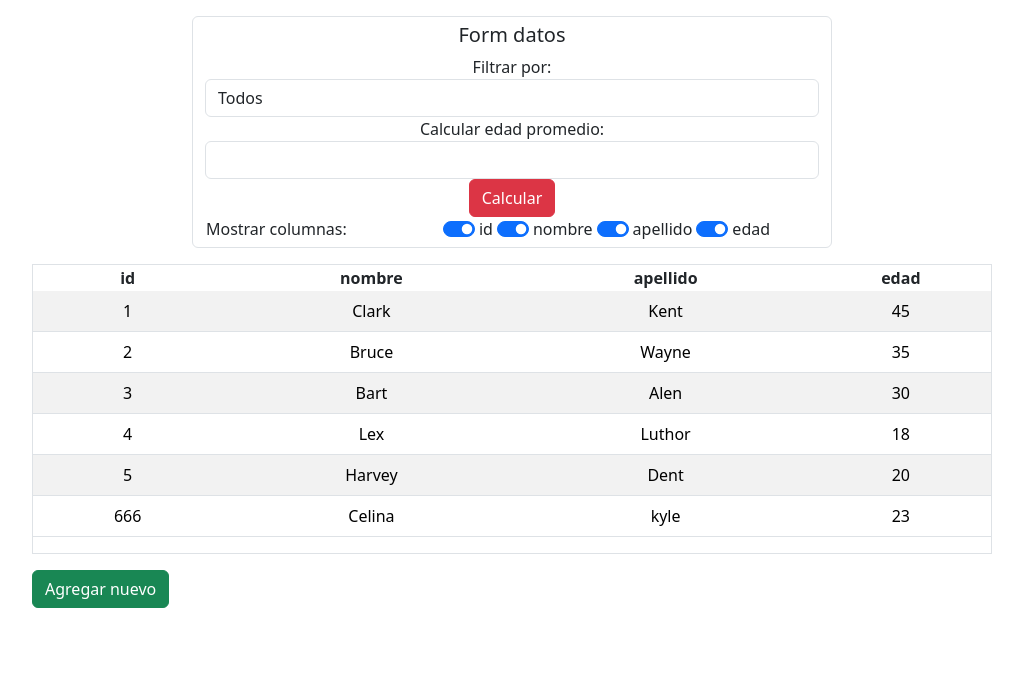
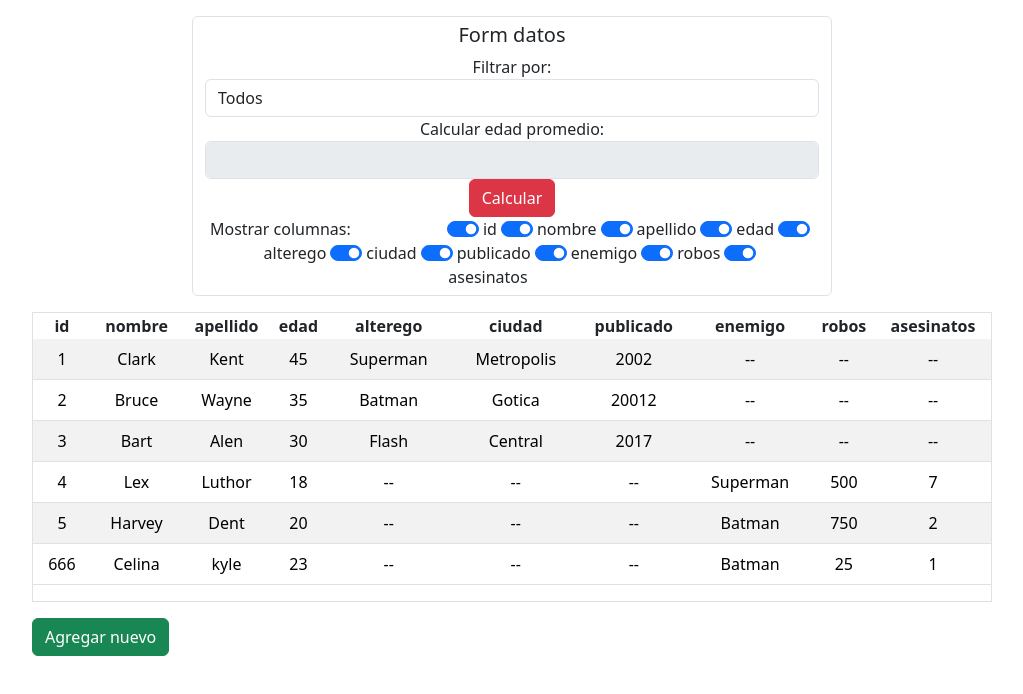
Before and after one commit to maurnl/LucianoMauroPrimerParcialLabo3, a plain HTML site: page index.html in a window 1280 px wide. Shown: the whole page, without its empty margins (128-1151 px from the left). Drawn offline with nearby package versions, Linux system fonts and the light colour scheme.

Commit message:
refactorizo crear tabla pra que tome todas las propiedades independientemente del tipo

```diff
--- a/index.html
+++ b/index.html
@@ -14,6 +14,7 @@
     <script>
 
         document.addEventListener("DOMContentLoaded", () => {
+            // Datos
             const $contenedorTabla = document.getElementById("contenedor-tabla");
             const $seleccionTipoPersona = document.getElementById("seleccion-tipo");
             const $resultadoEdadPromedio = document.getElementById("resultadoEdadPromedio");
@@ -241,15 +242,12 @@
             document.querySelectorAll(`#col-${columna}`).forEach(n => n.style.display = n.style.display == "none" ? "" : "none");
         }
 
-        function crearOpcionesColumnas(tipo) {
+        function crearOpcionesColumnas() {
             let propiedades;
-            if(tipo == "heroe") {
-                propiedades = Object.getOwnPropertyNames(new Heroe());
-            } else if(tipo == "villano") {
-                propiedades = Object.getOwnPropertyNames(new Villano());
-            } else {
-                propiedades = Object.getOwnPropertyNames(new Persona());
-            }
+
+            propiedades = Object.getOwnPropertyNames(new Heroe());
+            propiedades = propiedades.concat(Object.getOwnPropertyNames(new Villano()));
+            propiedades = [ ...new Set(propiedades) ] // crea un set a partir del array y lo convierte a array nuevamente
 
             const $contenedorOpciones = document.getElementById("opciones-columnas");
 
@@ -277,14 +275,9 @@
             try {
                 let propiedades;
 
-                let todasProps;
-                if(tipo == "heroe") {
-                    propiedades = Object.getOwnPropertyNames(new Heroe());
-                } else if(tipo == "villano") {
-                    propiedades = Object.getOwnPropertyNames(new Villano());
-                } else {
-                    propiedades = Object.getOwnPropertyNames(new Persona());
-                }
+                propiedades = Object.getOwnPropertyNames(new Heroe());
+                propiedades = propiedades.concat(Object.getOwnPropertyNames(new Villano()));
+                propiedades = [ ...new Set(propiedades) ] // crea un set a partir del array y lo convierte a array nuevamente
 
                 let tabla = document.createElement("table");
                 tabla.setAttribute("id", "tabla");
@@ -299,18 +292,16 @@
                 let elementosTrTabla = lista.map((p, i) => {
                     let trFila = document.createElement("tr");
                     trFila.setAttribute("id", "fila");
-                    let valoresProps = p.toString().split(",").map(s => s.split(":")[1]);
-                    let tdsFila = valoresProps.map((vp, i) => {
+                    //let valoresProps = p.toString().split(",").map(s => s.split(":")[1]);
+                    let tdsFila = propiedades.map((vp, i) => {
                         let tdContenido = document.createElement("td");
                         tdContenido.setAttribute("id", `col-${i+1}`);
-                        tdContenido.textContent = vp;
+                        tdContenido.textContent = p[`${vp}`] ?? "--";
                         return tdContenido;
                     });
 
                     tdsFila.forEach((dato, i) => {
-                        if(elementosThTabla.length > i) {
-                            trFila.appendChild(dato);
-                        }
+                        trFila.appendChild(dato);
                     });
 
                     return trFila;
@@ -531,7 +522,7 @@
                 <option value="villano">Villanos</option>
             </select>
             <label>Calcular edad promedio:</label>
-            <input type="number" id="resultadoEdadPromedio" class="form-control"/>
+            <input type="number" id="resultadoEdadPromedio" class="form-control" disabled/>
             <button id="btnEdadPromedio" class="btn btn-danger">Calcular</button>
             <div>
                 <label>Mostrar columnas:</label>
```
